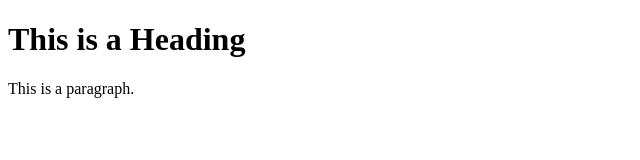
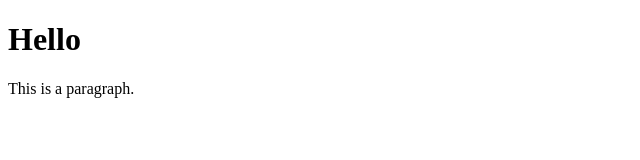
Before and after one commit to Krishnapangma/krishna, a plain HTML site: page index.html in a window 1280 px wide. Shown: the whole page, without its empty margins (0-640 px from the left). Drawn offline with Linux system fonts and the light colour scheme.

Commit message:
Update index.html

```diff
--- a/index.html
+++ b/index.html
@@ -5,7 +5,7 @@
 </head>
 <body>
 
-<h1>This is a Heading</h1>
+<h1>Hello</h1>
 <p>This is a paragraph.</p>
 
 </body>
```
